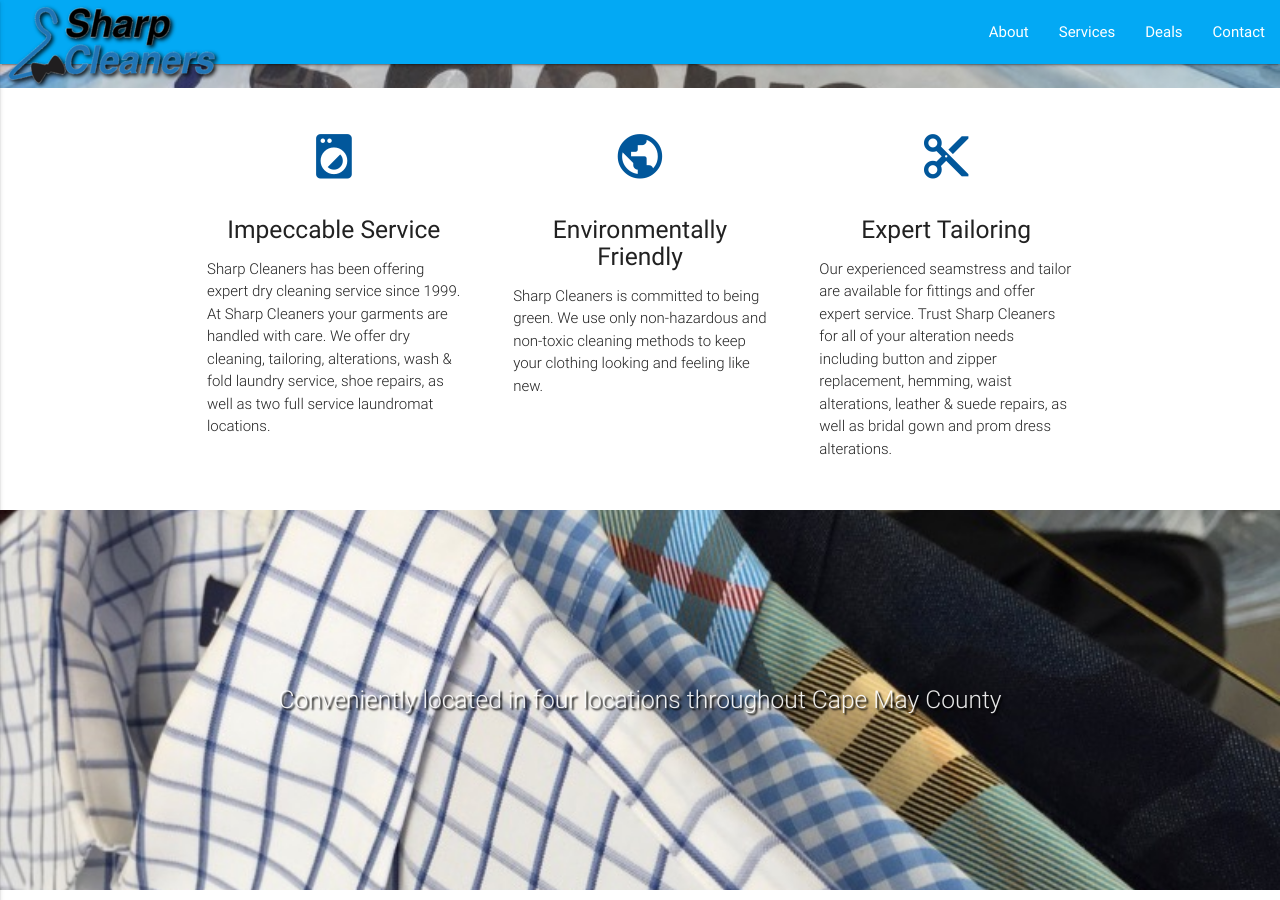
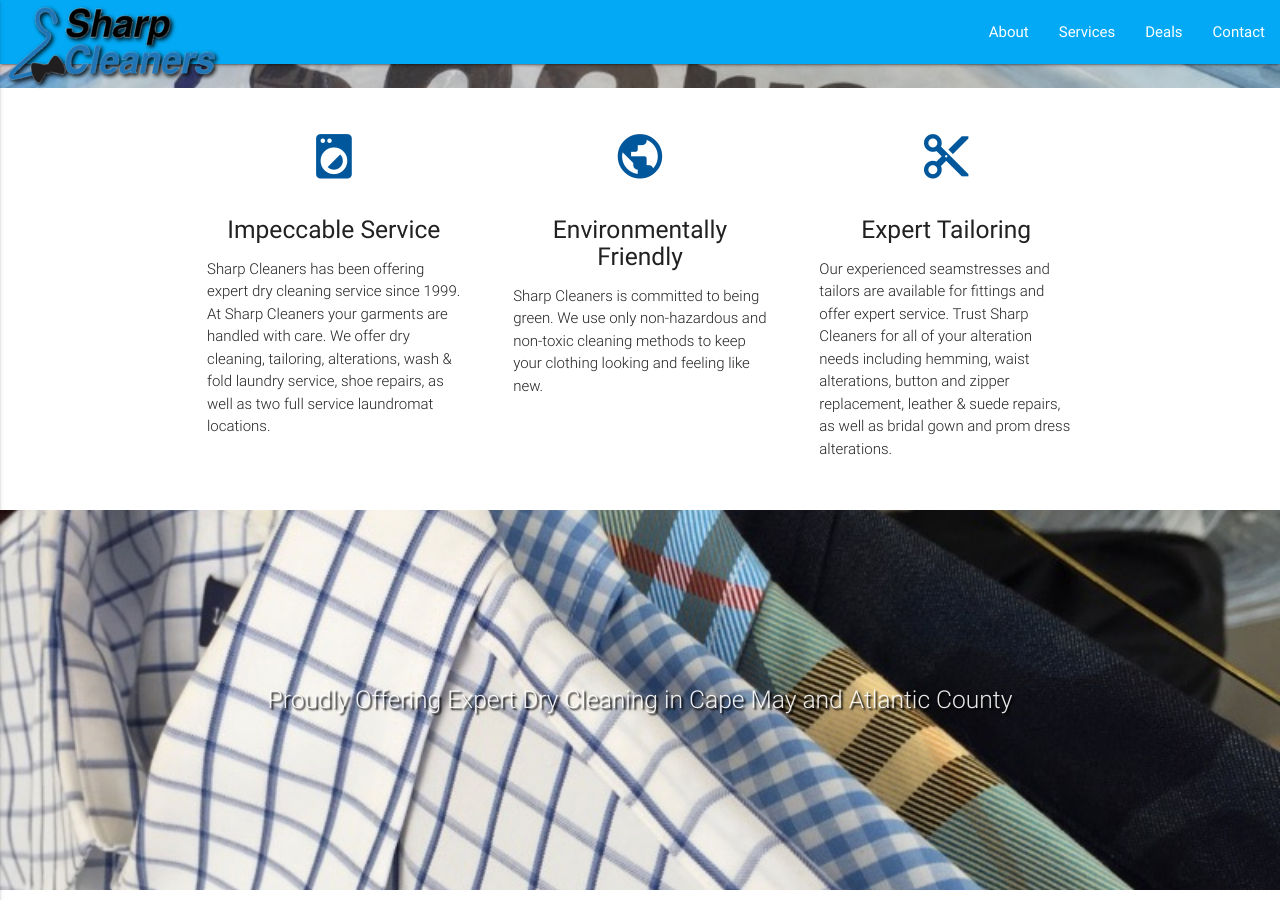
Before and after one commit to sharpcleanersnj/sharpcleanersnj.github.io, a Jekyll site: the page built from index.md, in a window 1280 px wide and 900 px high, scrolled down 356 px. Built offline with Jekyll 4.4.1, drawn with Linux system fonts in a browser that asks for light colours; nearby versions of some CDN libraries.

Commit message:
Update home.html

```diff
--- a/_layouts/home.html
+++ b/_layouts/home.html
@@ -49,7 +49,7 @@ layout: default
           <h2 class="center light-blue-text text-darken-4"><i class="material-icons">content_cut</i></h2>
           <h5 class="center">Expert Tailoring</h5>
 
-          <p class="light">Our experienced seamstress and tailor are available for fittings and offer expert service. Trust Sharp Cleaners for all of your alteration needs including button and zipper replacement, hemming, waist alterations, leather & suede repairs, as well as bridal gown and prom dress alterations. </p>
+          <p class="light">Our experienced seamstresses and tailors are available for fittings and offer expert service. Trust Sharp Cleaners for all of your alteration needs including hemming, waist alterations, button and zipper replacement, leather & suede repairs, as well as bridal gown and prom dress alterations. </p>
         </div>
       </div>
     </div>
@@ -62,7 +62,7 @@ layout: default
   <div class="section no-pad-bot">
     <div class="container">
       <div class="row center">
-        <h5 class="header col s12 light">Conveniently located in four locations throughout Cape May County</h5>
+        <h5 class="header col s12 light">Proudly Offering Expert Dry Cleaning in Cape May and Atlantic County</h5>
       </div>
     </div>
   </div>
```
